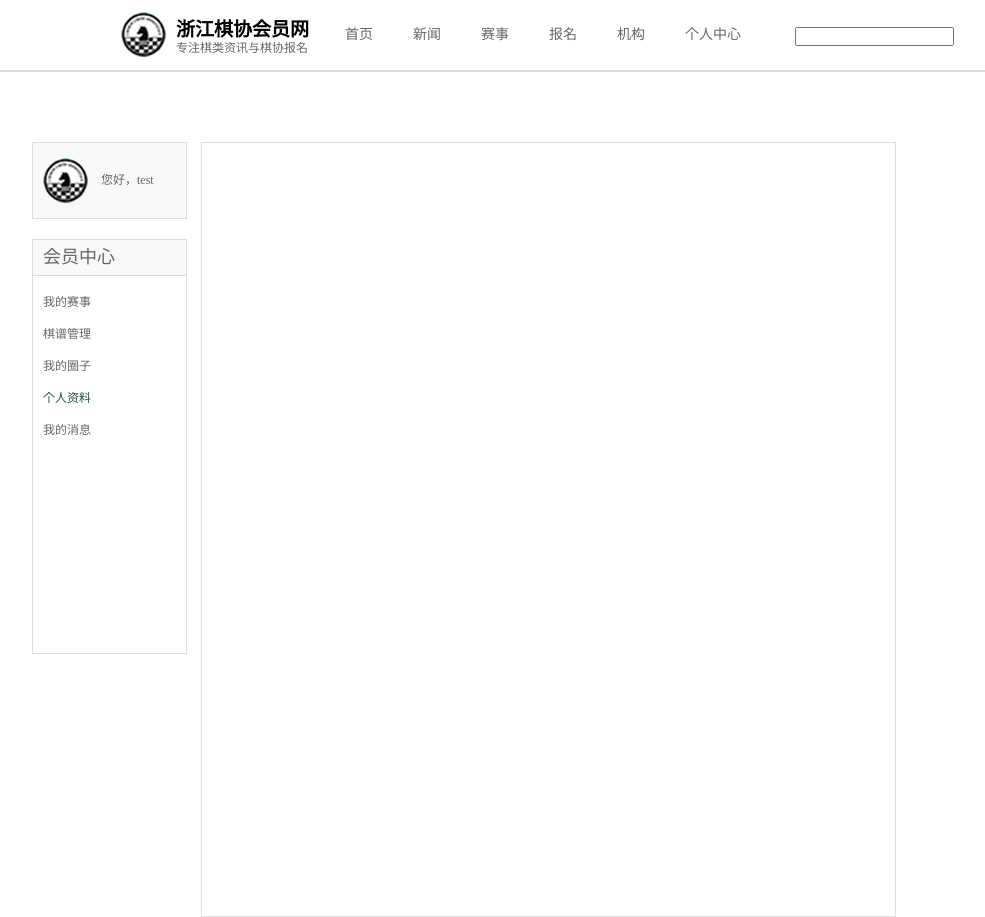
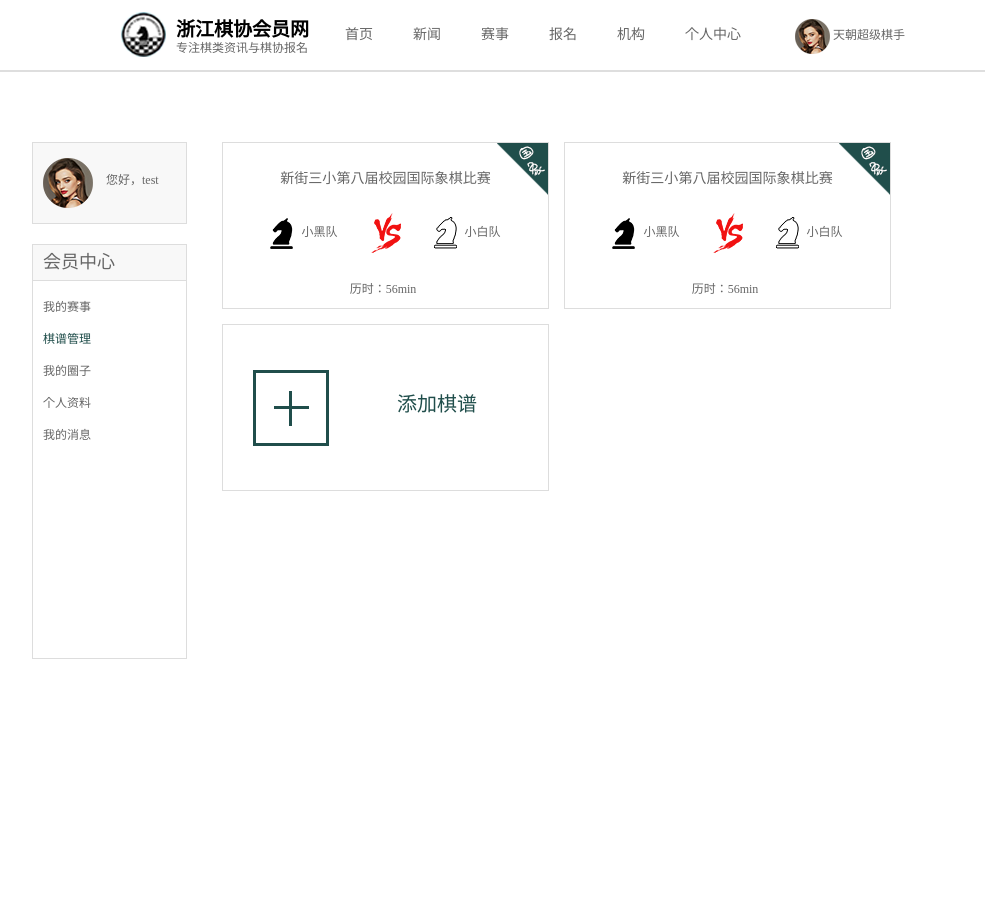
Before and after one commit to doufanther/chesss, a plain HTML site: page personal/chessManage.html in a window 1280 px wide. Shown: the whole page, without its empty margins (113-1098 px from the left). After the commit the page ends 800 px from the top, so only its background shows below. Drawn offline with Linux system fonts and the light colour scheme.

Commit message:
4-28 19：20

```diff
--- a/css/index.css
+++ b/css/index.css
@@ -237,3 +237,18 @@
 .basics-bar .basics{width: 74px;text-align: right;display: inline-block;margin-right: 36px;}
 .basics-bar .head-portrait{position: relative;width: 132px;height: 132px;display: inline-block;}
 .basics-bar .head-portrait a{position: absolute;bottom: 0px;left: 0px;width: 100%;height: 30px;background-color: rgba(0, 0, 0, 0.5);color: #fff;text-align: center;line-height: 30px;cursor: pointer;}
+
+/*个人中心页面棋谱管理*/
+.chessManage{width:700px;margin-left: 35px;}
+.chessManage .game{width: 325px;height: 165px;border: 1px solid #ddd;text-align: center;position: relative;margin:0 15px 15px 0;}
+.chessManage .game .bg{position: absolute;top:0;right: 0;}
+.chessManage .game h3{line-height: 70px;}
+.chessManage .game p img{vertical-align: middle;}
+.chessManage .game p span:nth-child(3){margin: 0 30px;}
+.chessManage .game p span:first-child,.chessManage .game p span:nth-child(4){margin-right: 5px;}
+.chessManage .game p:nth-child(3){margin-top: 30px;}
+.chessManage .addGame{width: 325px;height: 165px;border: 1px solid #ddd;margin-right: 15px;}
+.chessManage .addGame span:first-child{cursor: pointer;display: inline-block;width: 70px;height: 70px;border: 3px solid #204e4b;position: relative;margin: 45px 0 0 30px;}
+.chessManage .addGame span:first-child b{display: inline-block;width:35px;height:3px;background:#204e4b;position: absolute;top:33px;left:18px;}
+.chessManage .addGame span:first-child s{display: inline-block;width:3px;height:35px;background:#204e4b;position: absolute;top:18px;left:33px;}
+.chessManage .addGame span:nth-child(2){color: #204E4B;font-size: 20px;position: relative;top:-35px;left: 65px;cursor: pointer;}
--- a/personal/chessManage.html
+++ b/personal/chessManage.html
@@ -38,36 +38,68 @@
 					</ul>
 				</div>
 				<div class="seek-bar fr">
-					<input type="" name="" id="" value="" />
-					<span></span>
+					<img src="../img/topUse.png" alt="" />
+					<span>天朝超级棋手</span>
 				</div>
 			</div>
 		</div>
 		<div class="center clearfix">
 			<div class="center-left fl">
 				<div class="center-left-top">
-					<img src="../img/logo.png" alt="" />
+					<img src="../img/personal/personalPic.png" alt="" />
 					您好，test
 				</div>
 				<div class="center-left-bottom">
 					<h2>会员中心</h2>
 					<ul>
 						<li><a href="personalCenter.html">我的赛事</a></li>
-						<li><a href="chessManage.html">棋谱管理</a></li>
+						<li><a href="chessManage.html" class="active">棋谱管理</a></li>
 						<li><a href="personalCenterCircle.html">我的圈子</a></li>
-						<li><a href="profile.html" class="active">个人资料</a></li>
+						<li><a href="profile.html" >个人资料</a></li>
 						<li><a href="#">我的消息</a></li>
 					</ul>
 				</div>
 			</div>
-			<div class="profile fl">
+			<div class="chessManage fl">
+				<div class="game fl">
+					<h3>新街三小第八届校园国际象棋比赛</h3>
+					<p>
+						<span><img src="../img/personal/player1.png" alt="" /></span>
+						<span>小黑队</span>
+						<span><img src="../img/personal/vs.png" alt="" /></span>
+						<span><img src="../img/personal/player2.png" alt="" /></span>
+						<span>小白队</span>
+					</p>
+					<p>
+						历时：<span>56min</span>
+					</p>
+					<div class="bg"><img src="../img/personal/gameBg.png"/></div>
+				</div>
+				<div class="game fl">
+					<h3>新街三小第八届校园国际象棋比赛</h3>
+					<p>
+						<span><img src="../img/personal/player1.png" alt="" /></span>
+						<span>小黑队</span>
+						<span><img src="../img/personal/vs.png" alt="" /></span>
+						<span><img src="../img/personal/player2.png" alt="" /></span>
+						<span>小白队</span>
+					</p>
+					<p>
+						历时：<span>56min</span>
+					</p>
+					<div class="bg"><img src="../img/personal/gameBg.png"/></div>
+				</div>
+				<div class="addGame fl">
+					<span onclick="addGame()"><b></b><s></s></span>
+					<span onclick="addGame()">添加棋谱</span>
+				</div>
 			</div>
 		</div>
 		<script src="../js/jquery-3.1.1.min.js" ></script>
-
-
-
-
-
+		<script type="text/javascript">
+			function addGame(){
+				$('.chessManage').append('<div class="game fl"><h3>新街三小第八届校园国际象棋比赛</h3><p><span><img src="../img/personal/player1.png" alt="" /></span><span>小黑队</span><span><img src="../img/personal/vs.png" alt="" /></span><span><img src="../img/personal/player2.png" alt="" /></span><span>小白队</span></p><p>历时：<span>56min</span></p><div class="bg"><img src="../img/personal/gameBg.png"/></div></div>')
+			}
+		</script>
 	</body>
 </html>
```
Also changed, not shown: personal/profile.html (+1 -1 lines), img/personal/gameBg.png (added), img/personal/player1.png (added), img/personal/player2.png (added), img/personal/vs.png (added).
